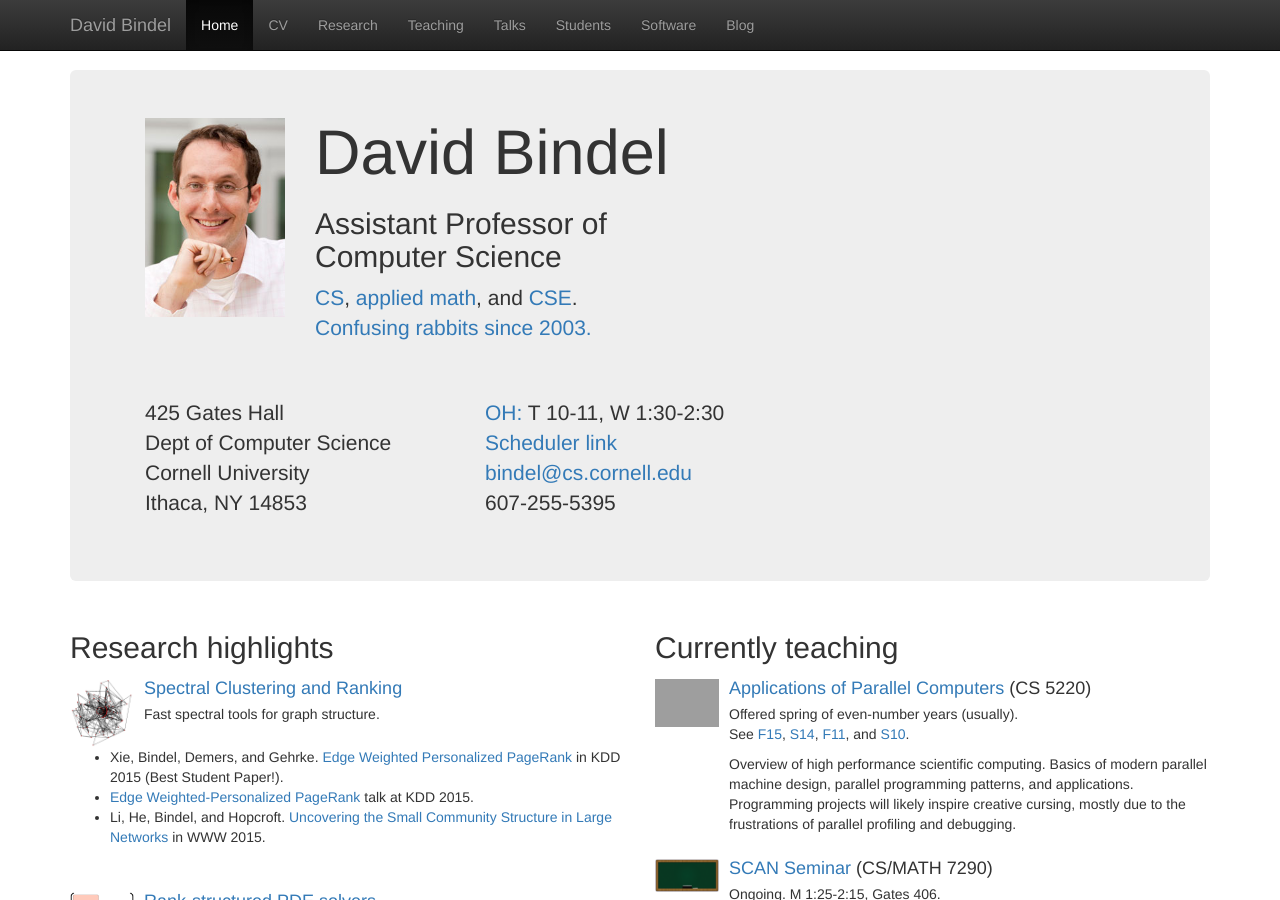
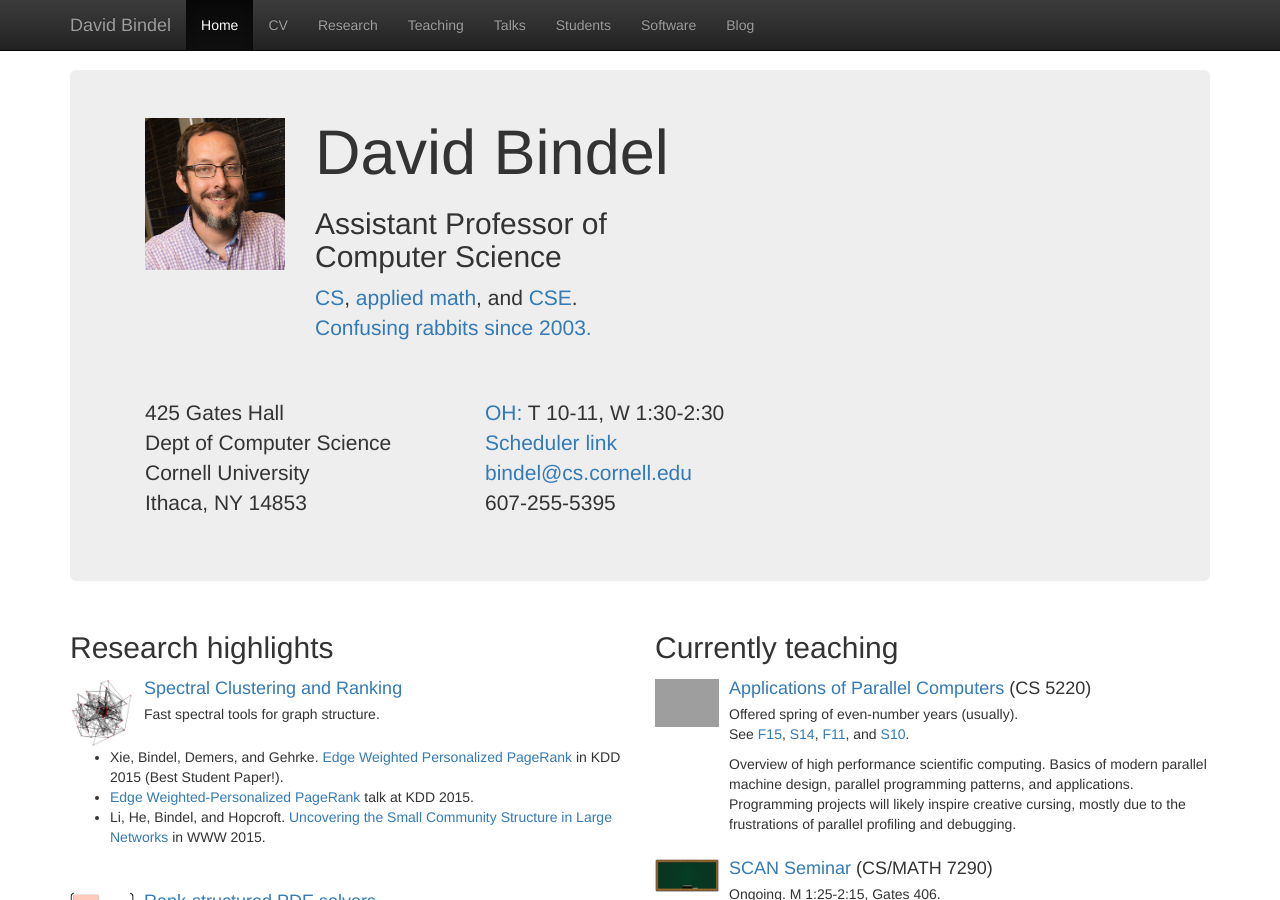
Before and after one commit to dbindel/cornell_web, a Jekyll site: the page built from index.html, in a window 1280 px wide and 900 px high. Built offline with Jekyll 4.4.1, drawn with Linux system fonts in a browser that asks for light colours; nearby versions of some CDN libraries.

Commit message:
Updated picture.

```diff
--- a/_includes/dbindel_head.html
+++ b/_includes/dbindel_head.html
@@ -2,7 +2,7 @@
   <div class="row">
     <div class="col-xs-12 col-sm-12 col-md-12 col-lg-12">
     <div class="col-xs-3 col-sm-4 col-md-3 col-lg-2">
-      <img src="{{ site.baseurl }}pic/dsb253-profile.jpg" class="img-responsive">
+      <img src="{{ site.baseurl }}pic/bindel-rack-zoom.jpg" class="img-responsive">
     </div>
     <div class="col-xs-9 col-sm-8 col-md-9 col-lg-10">
       <h1 class="media-heading">David Bindel</h1>
```
